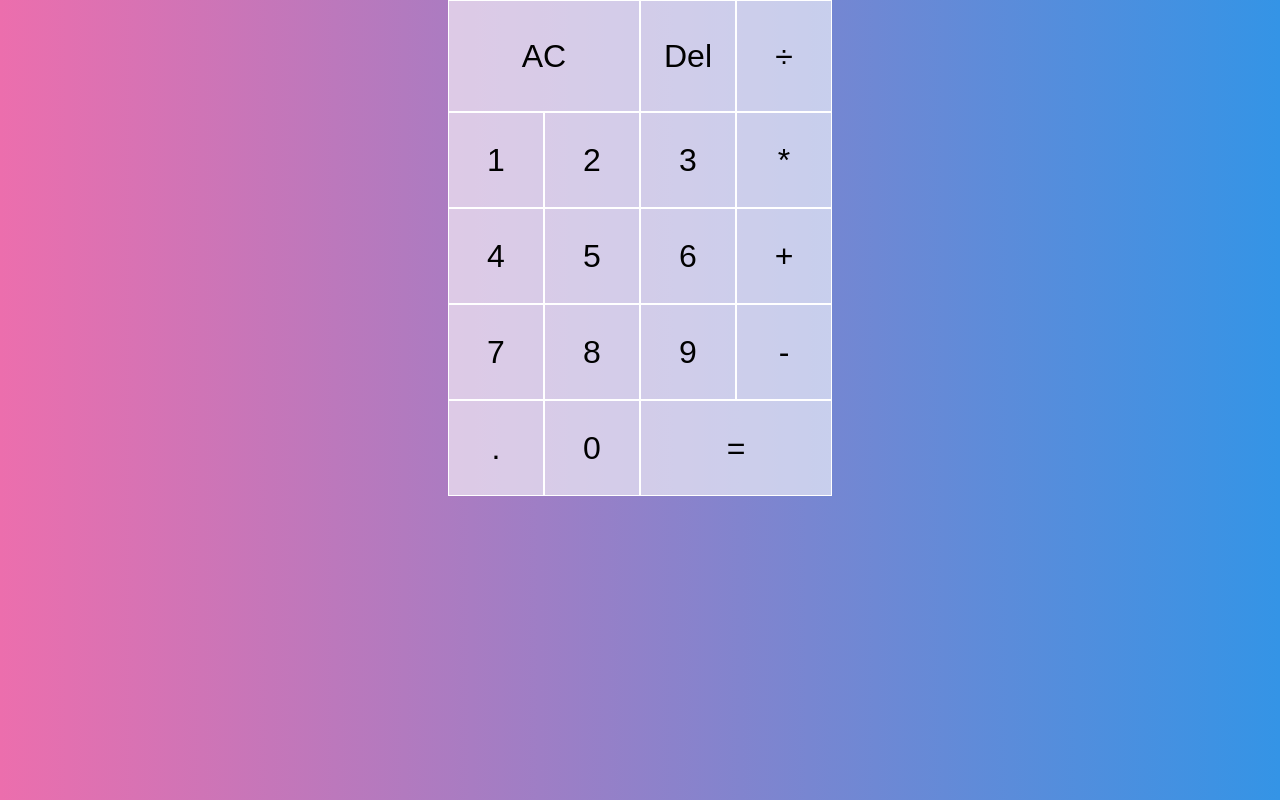
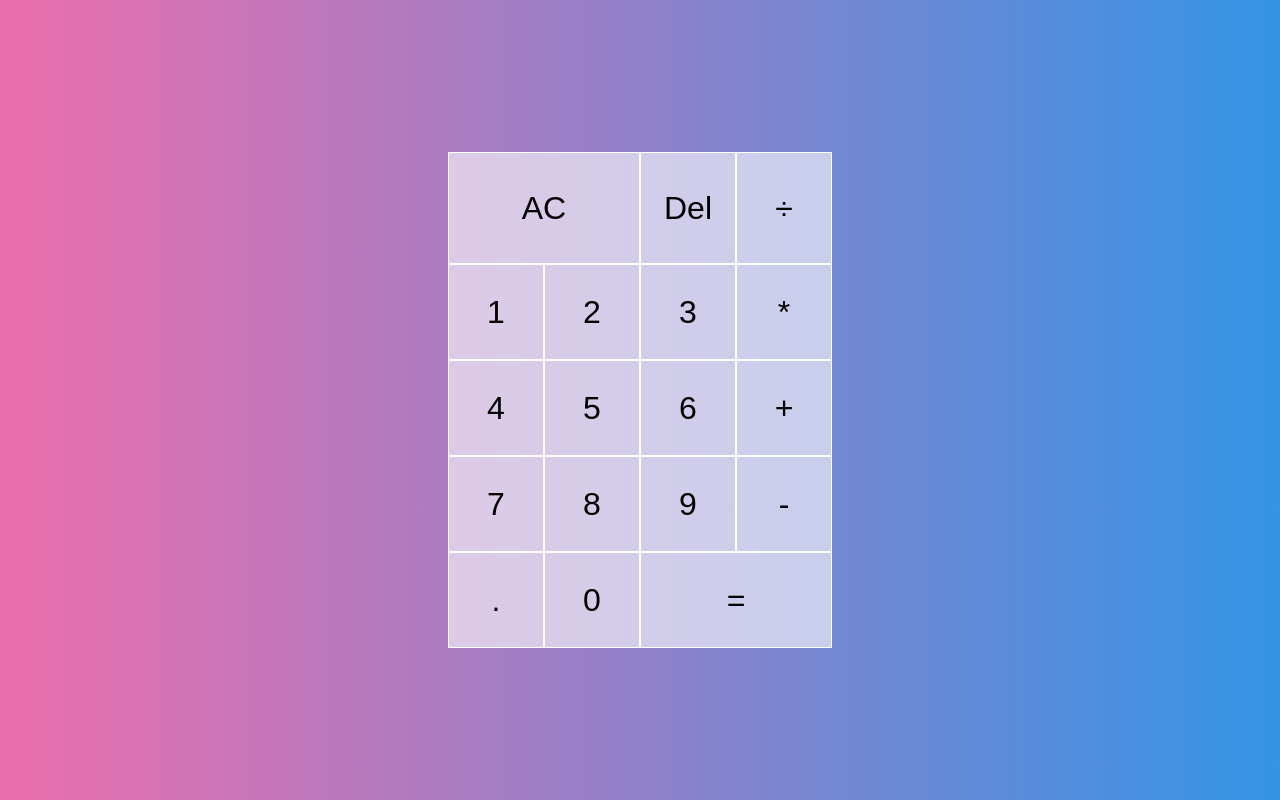
Before and after one commit to M-Hafez22/react-calculator, a React (Create React App) app: page / in a window 1280 px wide. Built offline with nearby package versions, Linux system fonts and the light colour scheme.

Commit message:
💄 Center the calculator

```diff
--- a/src/index.css
+++ b/src/index.css
@@ -29,3 +29,10 @@ code {
   font-family: source-code-pro, Menlo, Monaco, Consolas, "Courier New",
     monospace;
 }
+
+#root {
+  height: 100vh;
+  display: flex;
+  justify-content: center;
+  align-items: center;
+}
```
